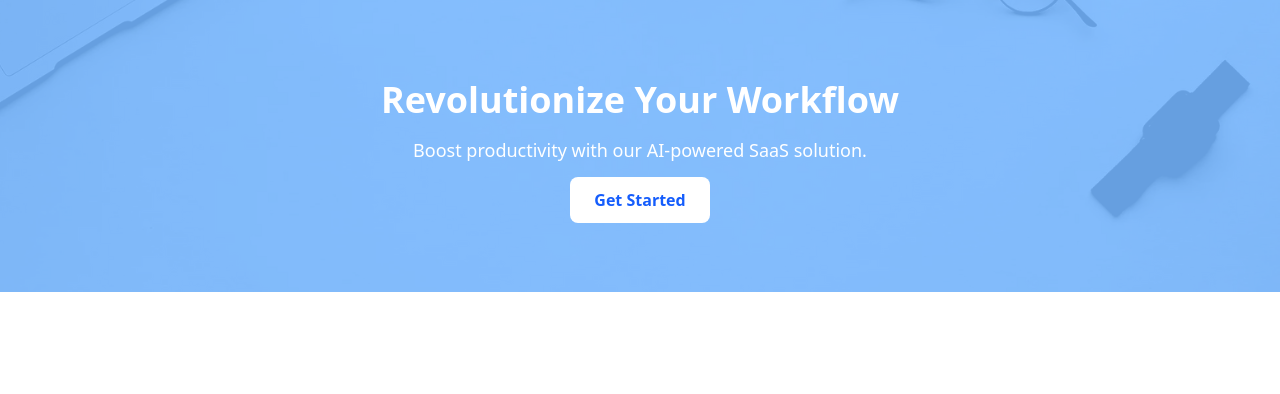
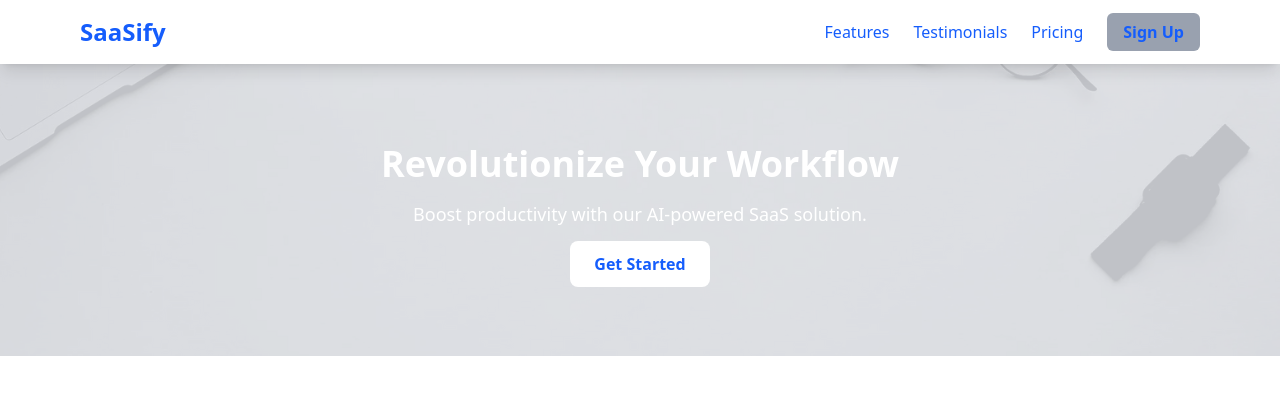
Before and after one commit to muaz64/saas-landing-page, a React (Vite) app: page / in a window 1280 px wide. Shown: the top 394 px of the page. Built offline with nearby package versions, Linux system fonts and the light colour scheme.

Commit message:
nav section add

```diff
--- a/src/App.jsx
+++ b/src/App.jsx
@@ -3,12 +3,18 @@ import reactLogo from './assets/react.svg'
 import viteLogo from '/vite.svg'
 import './App.css'
 import Hero from './components/Hero'
+import Navbar from './components/Navbar'
 
 function App() {
 
   return (
     <>
+    <Navbar />
+    <div className="pt-16"> {/* Offset for fixed Navbar */}
    <Hero />
+
+
+   </div>
     </>
   )
 }
--- a/src/components/Hero.jsx
+++ b/src/components/Hero.jsx
@@ -1,10 +1,10 @@
 import React from 'react'
 const Hero = () => {
     return (
-      <section className="relative bg-blue-400 text-white text-center py-20 px-5">
+      <section className="relative bg-gray-300 text-white text-center py-20 px-5">
         {/* Background Image */}
         <div
-          className="absolute inset-0 bg-cover bg-center opacity-30"
+          className="absolute inset-0 bg-cover bg-center opacity-30 "
           style={{ backgroundImage: "url('public/images/hero bg img.png')" }}
         ></div>
 
--- /dev/null
+++ b/src/components/Navbar.jsx
@@ -0,0 +1,39 @@
+import { useState } from "react";
+
+const Navbar = () => {
+  const [isOpen, setIsOpen] = useState(false);
+
+  return (
+    <nav className="bg-transparent text-blue-600 fixed w-full top-0 shadow-lg z-50">
+      <div className="max-w-6xl mx-auto flex justify-between items-center p-4">
+        {/* Logo */}
+        <h1 className="text-2xl font-bold">SaaSify</h1>
+
+        {/* Desktop Menu */}
+        <ul className="hidden md:flex space-x-6">
+          <li><a href="#features" className="hover:text-gray-300">Features</a></li>
+          <li><a href="#testimonials" className="hover:text-gray-300">Testimonials</a></li>
+          <li><a href="#pricing" className="hover:text-gray-300">Pricing</a></li>
+          <li><a href="#signup" className="bg-gray-400 text-blue-600 px-4 py-2 rounded-md font-bold hover:bg-gray-200">Sign Up</a></li>
+        </ul>
+
+        {/* Mobile Menu Button */}
+        <button className="md:hidden" onClick={() => setIsOpen(!isOpen)}>
+          {isOpen ? "✖" : "☰"}
+        </button>
+      </div>
+
+      {/* Mobile Menu Dropdown */}
+      {isOpen && (
+        <ul className="md:hidden bg-blue-700 text-center space-y-4 p-4">
+          <li><a href="#features" className="block py-2" onClick={() => setIsOpen(false)}>Features</a></li>
+          <li><a href="#testimonials" className="block py-2" onClick={() => setIsOpen(false)}>Testimonials</a></li>
+          <li><a href="#pricing" className="block py-2" onClick={() => setIsOpen(false)}>Pricing</a></li>
+          <li><a href="#signup" className="block py-2 bg-white text-blue-600 rounded-md font-bold" onClick={() => setIsOpen(false)}>Sign Up</a></li>
+        </ul>
+      )}
+    </nav>
+  );
+};
+
+export default Navbar;
```
